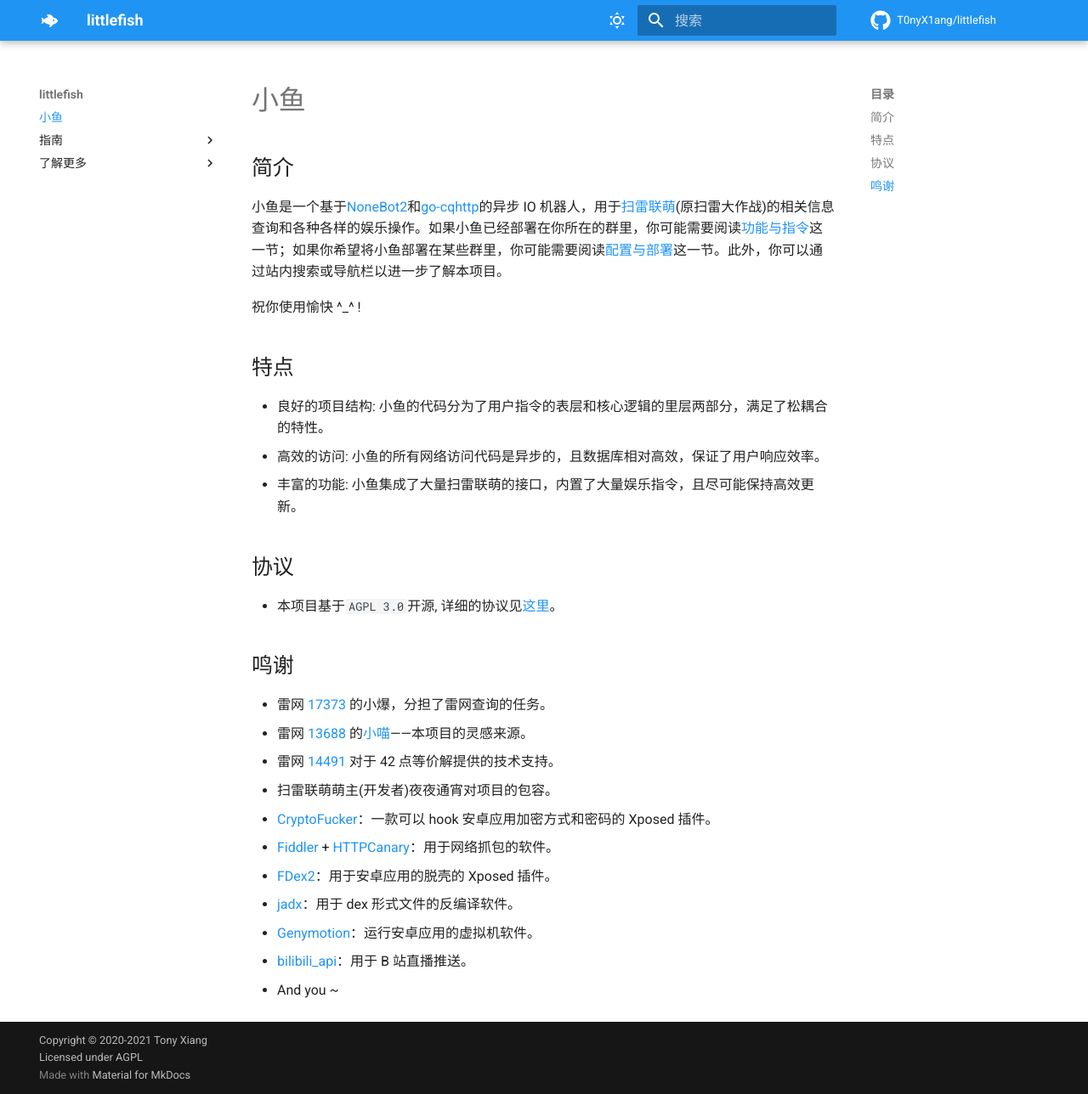
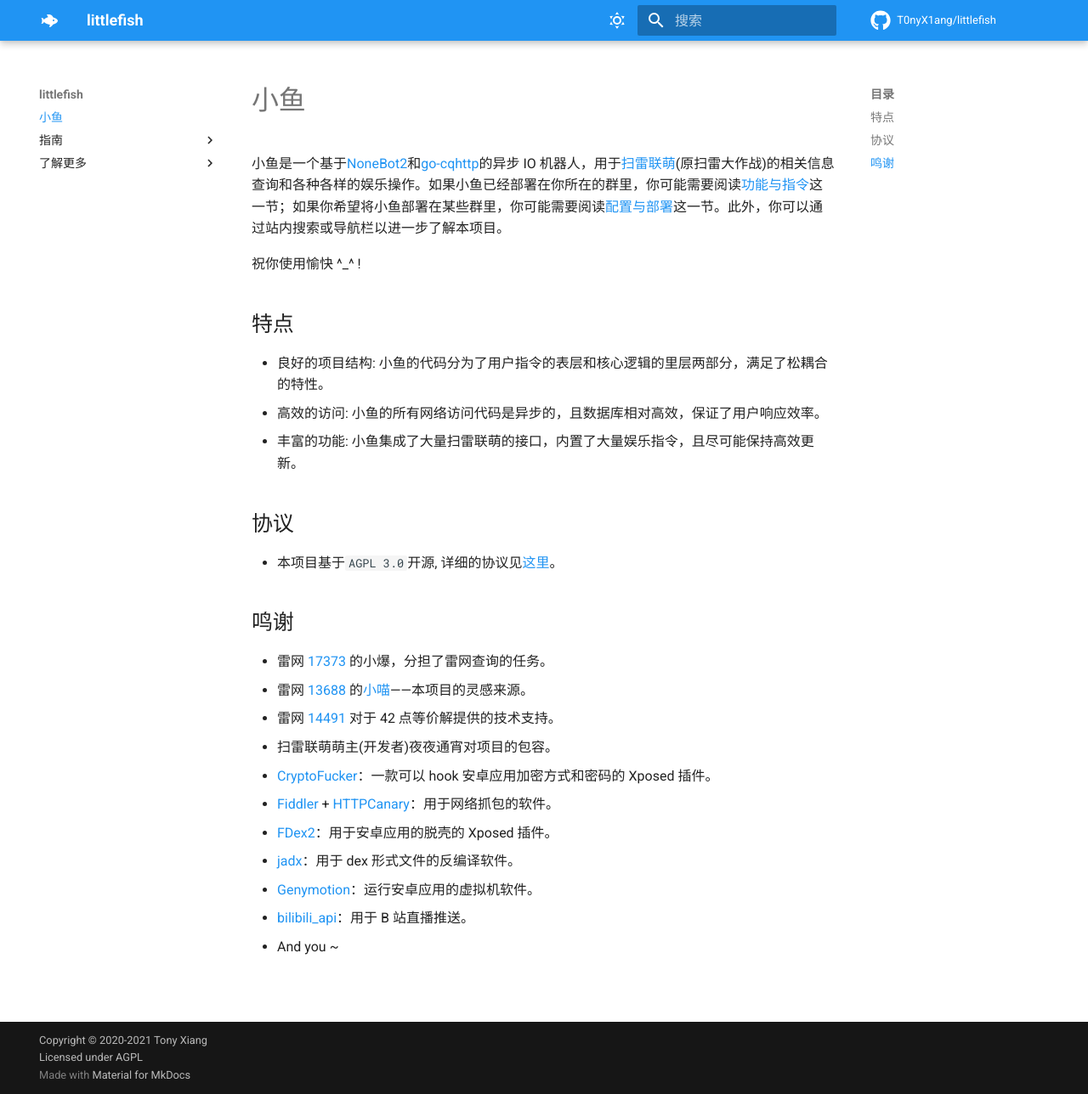
Before and after one commit to T0nyX1ang/littlefish, an MkDocs documentation site: the page built from docs/README.md, in a window 1280 px wide and 1288 px high. Shown: the whole window at 85% size. Built offline with MkDocs 1.6.1 and Material for MkDocs 9.7.7, drawn with Linux system fonts in a browser that asks for light colours; comment, search, counter and statistics services are not loaded.

Commit message:
Update README.md

```diff
--- a/docs/README.md
+++ b/docs/README.md
@@ -1,4 +1,4 @@
-## 简介
+# 小鱼
 
 小鱼是一个基于[NoneBot2](https://v2.nonebot.dev/)和[go-cqhttp](http://docs.go-cqhttp.org/)的异步 IO 机器人，用于[扫雷联萌](http://tapsss.com)(原扫雷大作战)的相关信息查询和各种各样的娱乐操作。如果小鱼已经部署在你所在的群里，你可能需要阅读[功能与指令](./guide/normal.md)这一节；如果你希望将小鱼部署在某些群里，你可能需要阅读[配置与部署](./guide/advanced.md)这一节。此外，你可以通过站内搜索或导航栏以进一步了解本项目。
 
```
